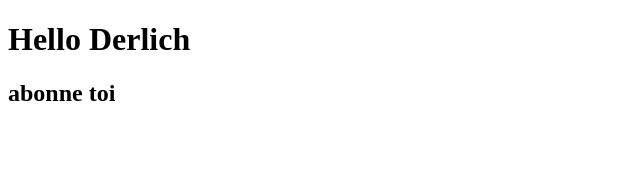
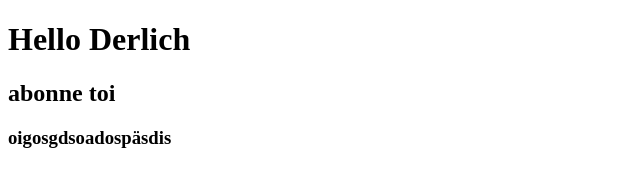
Before and after one commit to nakeu1/My-E-learn, a plain HTML site: page index.html in a window 1280 px wide. Shown: the whole page, without its empty margins (0-640 px from the left). Drawn offline with Linux system fonts and the light colour scheme.

Commit message:
new modif

```diff
--- a/index.html
+++ b/index.html
@@ -8,5 +8,6 @@
 <body>
   <h1>Hello Derlich</h1>
   <h2>abonne toi</h2>
+  <h3>oigosgdsoadospäsdis</h3>
 </body>
 </html>
```
